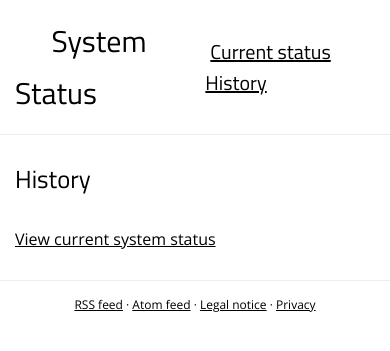
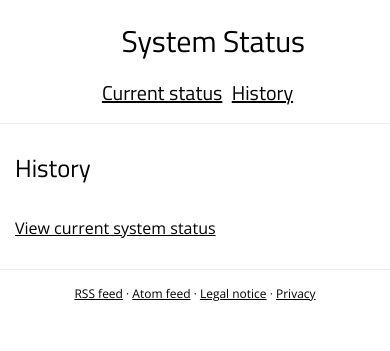
Before and after one commit to pretix/monostat, a Django app: template monostat/public/templates/public/history.html in a window 390 px wide. Shown: the top 351 px of the page. Run offline with Django 5.2, Linux system fonts and the light colour scheme; the template is opened without the code that fills it, so the values that code supplies are empty; some libraries are stand-ins or nearby versions.

Commit message:
Test on mobile

```diff
--- a/monostat/static/public/main.css
+++ b/monostat/static/public/main.css
@@ -254,6 +254,7 @@ article.incident .incident-item:last-child .incident-content-col {
 }
 .calendar .month {
     flex-basis: 30%;
+    min-width: 300px;
     margin: 10px;
     flex-grow: 1;
     border: 1px solid #ccc;
@@ -299,3 +300,14 @@ article.incident .incident-item:last-child .incident-content-col {
     top: 2px;
     right: 2px;
 }
+
+@media (max-width: 800px) {
+    /* Mobile view for navigation */
+    header .container {
+        flex-direction: column;
+        text-align: center;
+    }
+    header .container nav {
+        margin-top: 10px;
+    }
+}
```
Also changed, not shown: TODO.md (+2 -2 lines).
